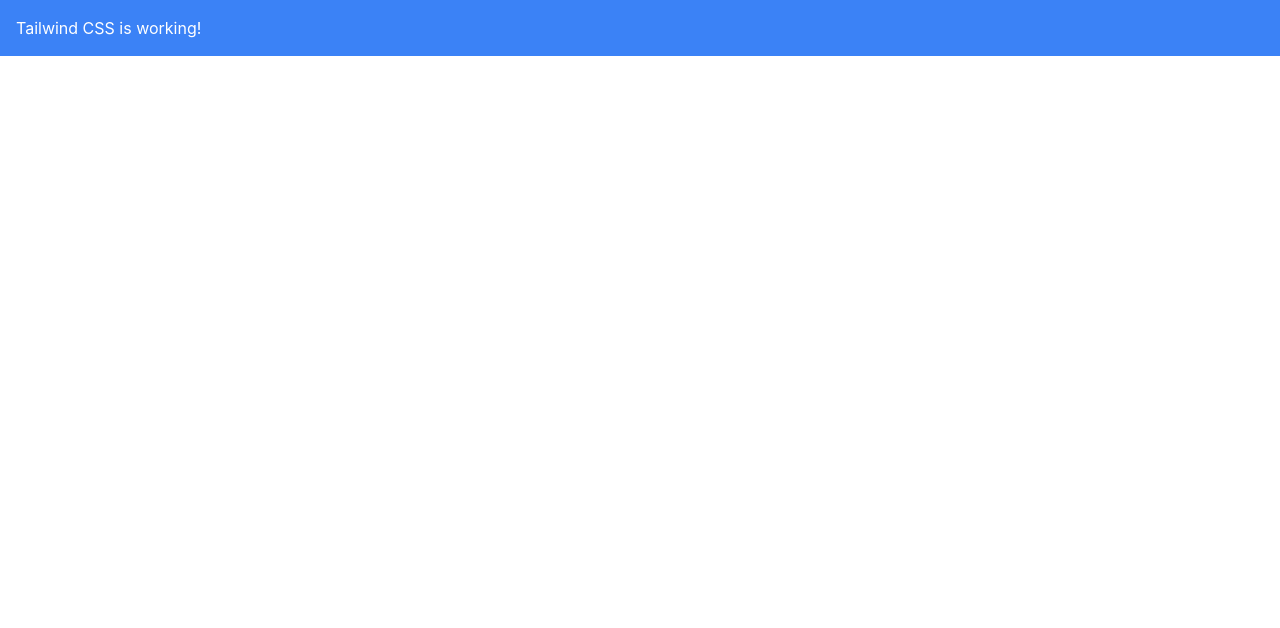
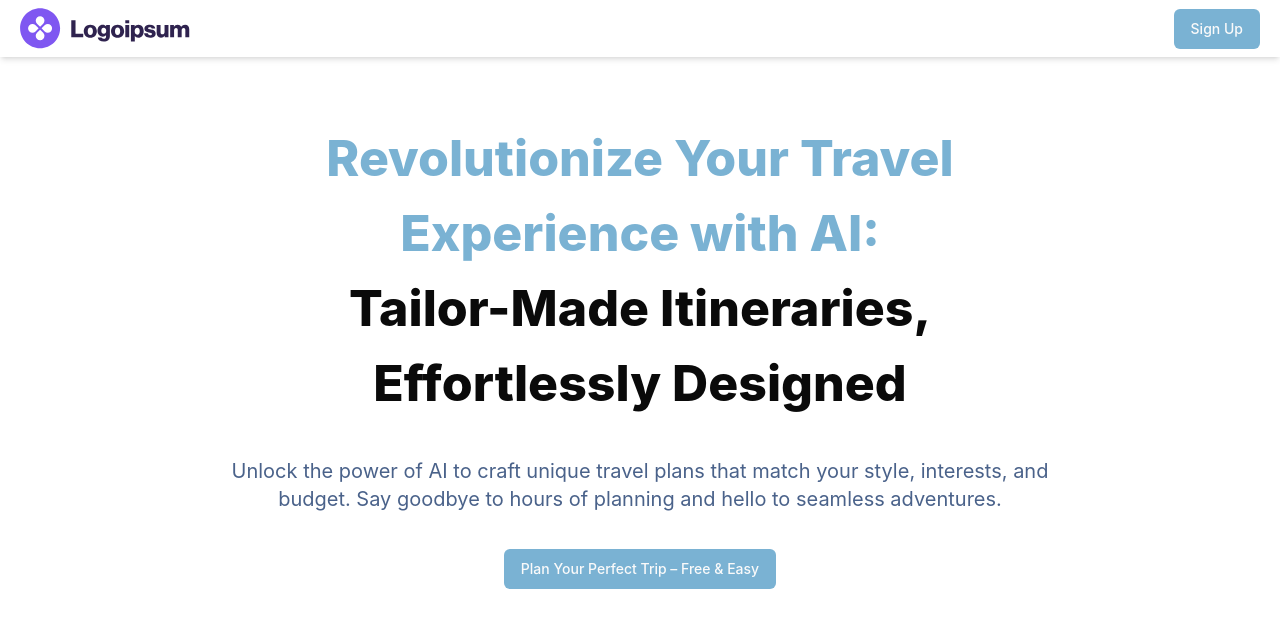
Before and after one commit to Talha-542/TourIt-web, a React (Vite) app: page / in a window 1280 px wide. Shown: the top 628 px of the page. Built offline with nearby package versions, Linux system fonts and the light colour scheme.

Commit message:
Landing page and Create Trip Page

```diff
--- a/package.json
+++ b/package.json
@@ -14,8 +14,10 @@
     "class-variance-authority": "^0.7.1",
     "clsx": "^2.1.1",
     "lucide-react": "^0.462.0",
+    "prop-types": "^15.8.1",
     "react": "^18.3.1",
     "react-dom": "^18.3.1",
+    "react-google-places-autocomplete": "^4.1.0",
     "react-router-dom": "^7.0.1",
     "tailwind-merge": "^2.5.5"
   },
--- a/src/App.jsx
+++ b/src/App.jsx
@@ -1,11 +1,9 @@
-
 import './App.css'
+import Hero from './components/ui/custom/Hero'
 
 function App() {
   return (
-    <div className="bg-blue-500 text-white p-4">
-      Tailwind CSS is working!
-    </div>
+   <Hero/>
   );
 }
 
--- a/src/components/ui/button.jsx
+++ b/src/components/ui/button.jsx
@@ -1,15 +1,16 @@
-import * as React from "react"
-import { Slot } from "@radix-ui/react-slot"
+import * as React from "react";
+import PropTypes from "prop-types"; // Import PropTypes
+import { Slot } from "@radix-ui/react-slot";
 import { cva } from "class-variance-authority";
 
-import { cn } from "@/lib/utils"
+import { cn } from "@/lib/utils";
 
 const buttonVariants = cva(
   "inline-flex items-center justify-center gap-2 whitespace-nowrap rounded-md text-sm font-medium ring-offset-background transition-colors focus-visible:outline-none focus-visible:ring-2 focus-visible:ring-ring focus-visible:ring-offset-2 disabled:pointer-events-none disabled:opacity-50 [&_svg]:pointer-events-none [&_svg]:size-4 [&_svg]:shrink-0",
   {
     variants: {
       variant: {
-        default: "bg-primary text-primary-foreground hover:bg-primary/90",
+        default: "bg-primary text-primary-foreground",
         destructive:
           "bg-destructive text-destructive-foreground hover:bg-destructive/90",
         outline:
@@ -31,17 +32,43 @@ const buttonVariants = cva(
       size: "default",
     },
   }
-)
+);
 
-const Button = React.forwardRef(({ className, variant, size, asChild = false, ...props }, ref) => {
-  const Comp = asChild ? Slot : "button"
-  return (
-    (<Comp
-      className={cn(buttonVariants({ variant, size, className }))}
-      ref={ref}
-      {...props} />)
-  );
-})
-Button.displayName = "Button"
+const Button = React.forwardRef(
+  ({ className, variant, size, asChild = false, ...props }, ref) => {
+    const Comp = asChild ? Slot : "button";
+    return (
+      <Comp
+        className={cn(buttonVariants({ variant, size, className }))}
+        ref={ref}
+        {...props}
+      />
+    );
+  }
+);
 
-export { Button, buttonVariants }
+// Define PropTypes
+Button.propTypes = {
+  className: PropTypes.string,
+  variant: PropTypes.oneOf([
+    "default",
+    "destructive",
+    "outline",
+    "secondary",
+    "ghost",
+    "link",
+  ]),
+  size: PropTypes.oneOf(["default", "sm", "lg", "icon"]),
+  asChild: PropTypes.bool,
+};
+
+// Set default props
+Button.defaultProps = {
+  variant: "default",
+  size: "default",
+  asChild: false,
+};
+
+Button.displayName = "Button";
+
+export { Button, buttonVariants };
--- /dev/null
+++ b/src/components/ui/custom/Header.jsx
@@ -0,0 +1,16 @@
+import {} from 'react'
+import { Button } from '../button'
+
+function Header() {
+  return (
+    <div className='p-2 shadow-md flex justify-between items-center px-5'>
+        <img src="/logo.svg" alt="" />
+        <div>
+            <Button>Sign Up</Button>
+        </div>
+
+    </div>
+  )
+}
+
+export default Header
--- /dev/null
+++ b/src/components/ui/custom/Hero.jsx
@@ -0,0 +1,27 @@
+import {} from "react";
+import { Button } from "../button";
+import { Link } from "react-router-dom";
+
+function Hero() {
+  return (
+    <div className="flex flex-col items-center mx-56 gap-9">
+      <h2 className="font-extrabold text-[50px] text-center mt-16">
+        <span className="text-primary">
+          Revolutionize Your Travel Experience with AI:
+        </span>
+        <br />
+        Tailor-Made Itineraries, Effortlessly Designed
+      </h2>
+      <p className="text-xl text-secondary text-center">
+        Unlock the power of AI to craft unique travel plans that match your
+        style, interests, and budget. Say goodbye to hours of planning and hello
+        to seamless adventures.
+      </p>
+      <Link to={"/create-trip"}>
+        <Button >Plan Your Perfect Trip – Free & Easy</Button>
+      </Link>
+    </div>
+  );
+}
+
+export default Hero;
--- /dev/null
+++ b/src/components/ui/input.jsx
@@ -0,0 +1,19 @@
+import * as React from "react"
+
+import { cn } from "@/lib/utils"
+
+const Input = React.forwardRef(({ className, type, ...props }, ref) => {
+  return (
+    (<input
+      type={type}
+      className={cn(
+        "flex h-10 w-full rounded-md border border-input bg-background px-3 py-2 text-base ring-offset-background file:border-0 file:bg-transparent file:text-sm file:font-medium file:text-foreground placeholder:text-muted-foreground focus-visible:outline-none focus-visible:ring-2 focus-visible:ring-ring focus-visible:ring-offset-2 disabled:cursor-not-allowed disabled:opacity-50 md:text-sm",
+        className
+      )}
+      ref={ref}
+      {...props} />)
+  );
+})
+Input.displayName = "Input"
+
+export { Input }
--- a/src/create-trip/index.js
+++ /dev/null
@@ -1,8 +0,0 @@
-
-function CreateTrip() {
-  return (
-    <div>CreateTrip</div>
-  )
-}
-
-export default CreateTrip;
--- /dev/null
+++ b/src/create-trip/index.jsx
@@ -0,0 +1,49 @@
+import { Input } from "@/components/ui/input";
+import { useState } from "react";
+import GooglePlacesAutocomplete from "react-google-places-autocomplete";
+
+function CreateTrip() {
+  const [place, setPlace] = useState();
+  return (
+    <div className="sm:px-10 md:px-32 lg:px-56 xl:px-10 px-5 mt-10">
+      <h2 className="font-bold text-3xl">Tell us your travel preferences</h2>
+      <p className="mt-3 text-secondary text-xl">
+        Just provide some basic information, and our trip planner will generate
+        a customized itinerary based on your preferences.
+      </p>
+
+      <div className="mt-20">
+        <div>
+          <h2 className="text-xl my-3 font-medium">
+            What is your destination? (replace to google place api )
+          </h2>
+          {/* Google Places Autocomplete */}
+          <GooglePlacesAutocomplete
+            apiKey={import.meta.env.VITE_GOOGLE_PLACE_API_KEY}
+            selectProps={{
+              place,
+              onChange: (v) => {
+                setPlace(v);
+                console.log(v);
+              },
+            }}
+          />
+          {/* Additional input field below the Google Places Autocomplete */}
+          {/* <input
+            type="text"
+            className="mt-4 px-4 py-2 border rounded-md w-full"
+            placeholder="Enter additional destination or notes"
+          /> */}
+        </div>
+      </div>
+      <div>
+        <h2 className="text-xl my-3 font-medium">
+        For how many days You are planning your Trip?
+        </h2>
+        <Input placeholder={'Ex.3'} type="number"/>
+      </div>
+    </div>
+  );
+}
+
+export default CreateTrip;
--- a/src/index.css
+++ b/src/index.css
@@ -49,7 +49,7 @@ button {
   transition: border-color 0.25s;
 }
 button:hover {
-  border-color: #646cff;
+  background-color: #646cff;
 }
 button:focus,
 button:focus-visible {
--- a/src/main.jsx
+++ b/src/main.jsx
@@ -3,7 +3,8 @@ import ReactDOM from 'react-dom/client';
 import './index.css';
 import App from './App.jsx';
 import { createBrowserRouter, RouterProvider } from 'react-router-dom';
-import CreateTrip from './create-trip';
+import CreateTrip from './create-trip/index';
+import Header from './components/ui/custom/Header';
 
 const router = createBrowserRouter([
   {
@@ -18,6 +19,7 @@ const router = createBrowserRouter([
 
 ReactDOM.createRoot(document.getElementById('root')).render(
   <StrictMode>
+    <Header/>
     <RouterProvider router={router} />
   </StrictMode>
 );
--- a/tailwind.config.js
+++ b/tailwind.config.js
@@ -23,11 +23,11 @@ export default {
   				foreground: 'hsl(var(--popover-foreground))'
   			},
   			primary: {
-  				DEFAULT: 'hsl(var(--primary))',
+  				DEFAULT: '#7AB2D3',
   				foreground: 'hsl(var(--primary-foreground))'
   			},
   			secondary: {
-  				DEFAULT: 'hsl(var(--secondary))',
+  				DEFAULT: '#4A628A',
   				foreground: 'hsl(var(--secondary-foreground))'
   			},
   			muted: {
```
Also changed, not shown: public/logo.svg (added), 1 other file (tests, documents, lock files or other folders).
